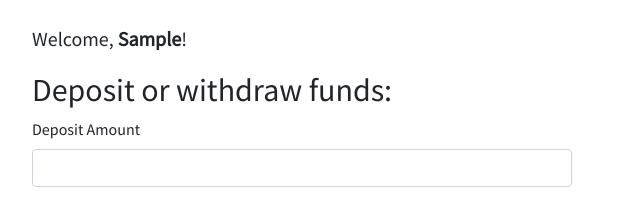
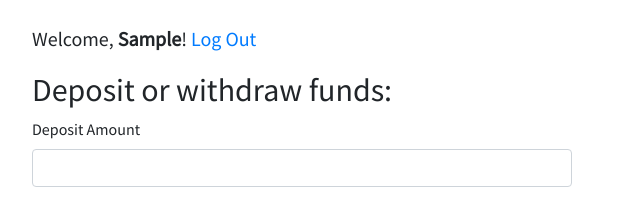
Before and after one commit to malyphong/CreditUnion, a plain HTML site: page index.html in a window 1280 px wide. Both pictures are taken after typing "Sample", "Sample" into the empty fields and a click on the button "Submit". Shown: the part 190-390 px from the top of the page, 53-693 px from the left. Drawn offline with nearby package versions, Linux system fonts and the light colour scheme; a web font is replaced by a local one.

Commit message:
add logout link

```diff
--- a/index.html
+++ b/index.html
@@ -12,7 +12,7 @@
   <body>
     <div class="container">
       <h1>Epicodus Credit Union</h1>
-      <h4 id="welcome">Welcome, <span class="userName"></span>!</h4>
+      <h4 id="welcome">Welcome, <span class="userName"></span>! <a href="./index.html">Log Out</a></h4>
       <div class="row">
         <div class="col-md-6" id="registration">
           <form class="form-group newAccount">
```
